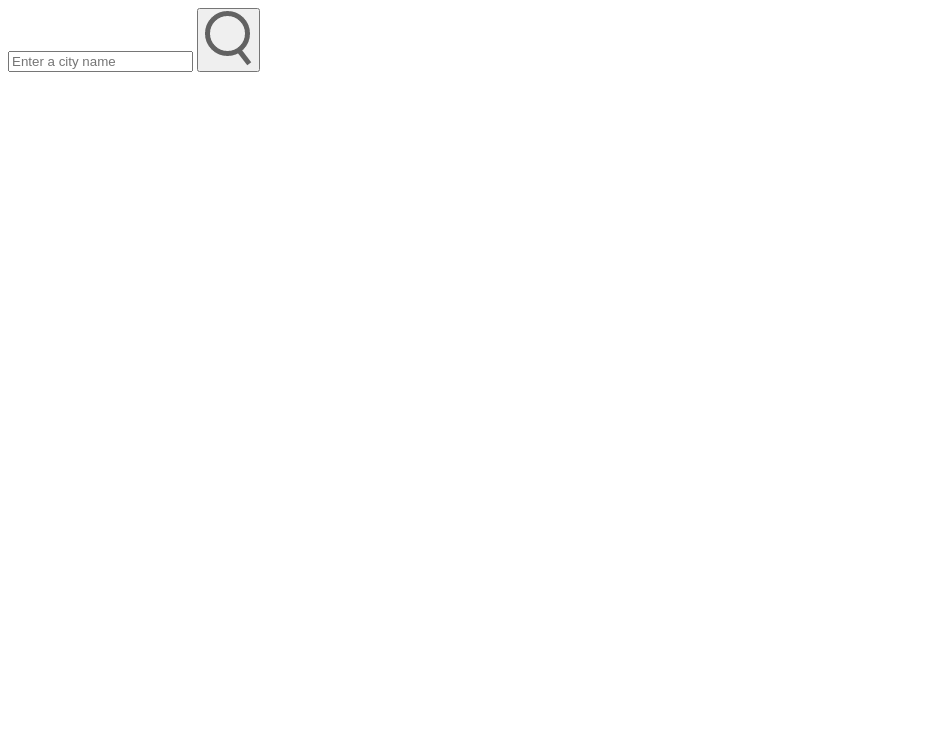
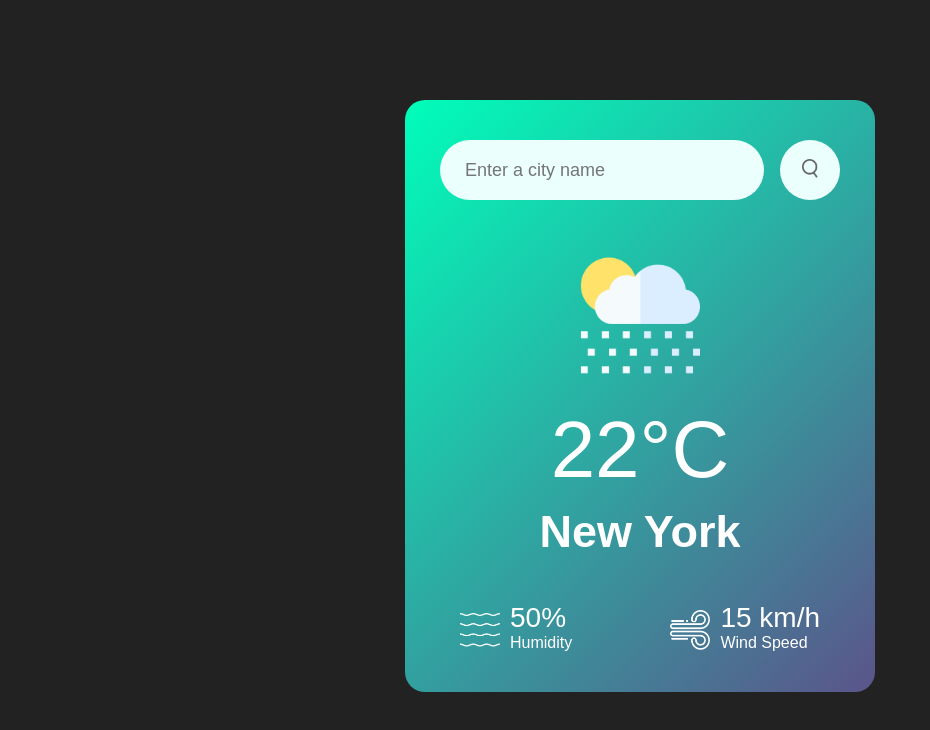
Before and after one commit to kyaotey/myweatherapp, a plain HTML site: page index.html in a window 1280 px wide. Shown: the whole page, without its empty margins (0-930 px from the left). Drawn offline with Linux system fonts and the light colour scheme.

Commit message:
changes made

```diff
--- a/index.html
+++ b/index.html
@@ -4,6 +4,7 @@
     <meta charset="UTF-8">
     <meta name="viewport" content="width=device-width, initial-scale=1.0">
     <title>Weather App</title>
+    <link rel="stylesheet" href="styles.css">
 </head>
 <body>
 
@@ -12,6 +13,28 @@
             <input type="text"  placeholder="Enter a city name" spellcheck="false">
             <button><img src="images/search.png"></button>
         </div>
+        <div class="weather">
+            <img src="images/rain.png" class="weather-icon">
+            <h1 class="temp">22°C</h1>
+            <h2 class="city">New York</h2>
+            <div class="details">
+                <div class="col">
+                    <img src="images/humidity.png">
+                    <div>
+                        <p class="humidity">50%</p>
+                        <p>Humidity</p>
+                    </div>
+                </div>
+
+                <div class="col">
+                    <img src="images/wind.png">
+                    <div>
+                        <p class="wind">15 km/h</p>
+                        <p>Wind Speed</p>
+                    </div>
+                </div>
+            </div>
+        </div>
     </div>
 </body>
 </html>
--- a/styles.css
+++ b/styles.css
@@ -14,6 +14,85 @@ body{
     max-width: 470px;
     background: linear-gradient(135deg, #00feba, #5b548a);
     color: #fff;
-    margin: 20px;
+    margin: 100px auto 0;
+    border-radius: 20px;
+    padding: 40px 35px;
+    text-align: center;
+}
+
+.search{
+    width: 100%;
+    display: flex;
+    align-items: center;
+    justify-content: space-between;
+}
+
+.search input{
+    border: 0;
+    outline: 0;
+    background: #ebfffc;
+    color: #555;
+    padding: 10px 25px;
+    height: 60px;
+    border-radius: 30px;
+    flex: 1;
+    margin-right: 16px;
+    font-size: 18px;
+}
+
+.search button{
+    border: 0;
+    outline: 0;
+    background: #ebfffc;
+    border-radius: 50%;
+    width: 60px;
+    height: 60px;
+    cursor: pointer;
+}
+
+.search button img{
+    width: 16px;
+}
+
+.weather-icon{
+    width: 170px;
+    margin-top: 30px;
 
 }
+
+.weather h1{
+    font-size: 80px;
+    font-weight: 500;
+}
+
+.weather h2{
+    font-size: 45px;
+    font-weight: 400px;
+    margin-top: 10px;
+
+}
+
+.details{
+    display: flex;
+    justify-content: space-between;
+    align-items: center;
+    padding: 0 20px;
+    margin-top: 50px;
+}
+
+.col{
+    display: flex;
+    align-items: center;
+    text-align: left;
+}
+
+.col img{
+    width: 40px;
+    margin-right: 10px;
+
+}
+
+.humidity, .wind{
+    font-size: 28px;
+    margin-top: -6px;
+}
```
